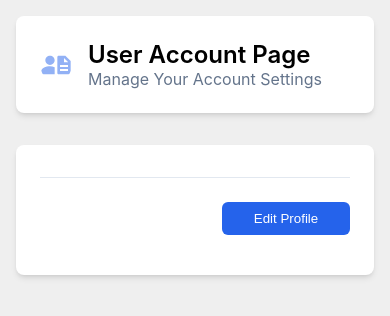
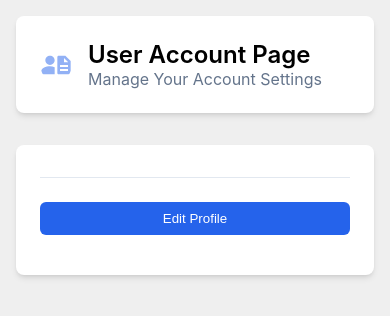
Before and after one commit to DmDrozhin/user-acc-page, a Vue app: page / in a window 390 px wide. Shown: the top 316 px of the page. Built offline with nearby package versions, Linux system fonts and the light colour scheme.

Commit message:
Add-bank-card-block. Actions block responsive behavior

```diff
--- a/src/components/UserProfile.vue
+++ b/src/components/UserProfile.vue
@@ -239,13 +239,14 @@
   .actions-block {
     display: flex;
     justify-content: space-between;
+    flex-wrap: wrap;
+    gap: 1.5rem 1rem;
     margin: 1rem 0;
 
     &__buttons-group {
       display: flex;
       gap: 1rem;
     }
-
     &__button {
       min-width: calc($spacing-xl * 4);
       padding: 0.5rem 1rem;
@@ -284,5 +285,16 @@
         }
       }
     }
+    @media screen and (max-width: $breakpoint-sm) {
+      .actions-block {
+        &__buttons-group {
+          flex-direction: column;
+          width: 100%;
+        }
+        &__button:not(.actions-block__button.reset) {
+          width: 100%;
+        }
+      }
+    }
   }
 </style>
```
